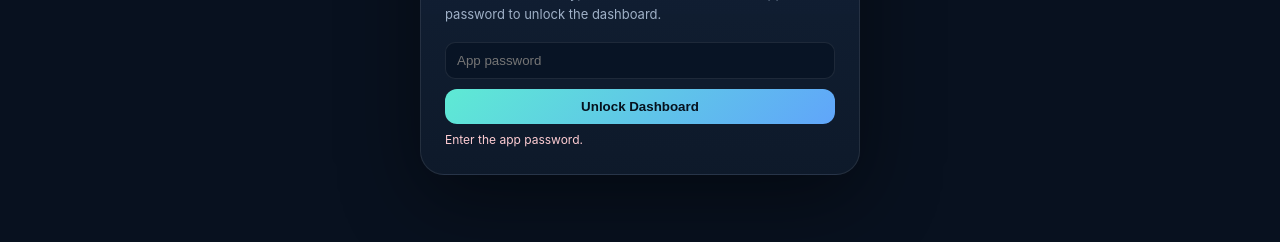
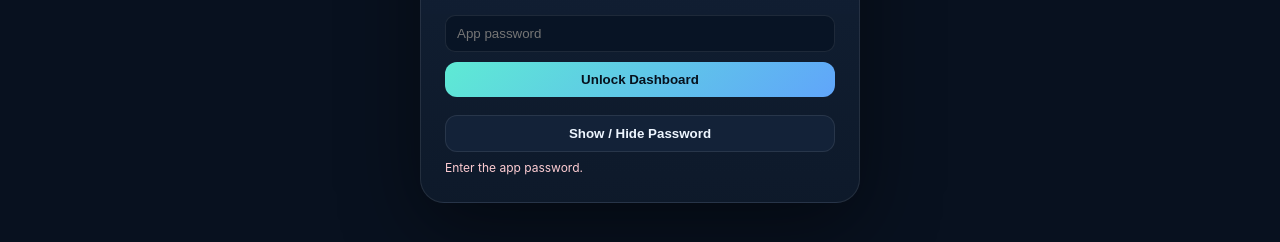
Before and after one commit to zareifsalah-bit/electricity-split-app, a plain HTML site: page index.html in a window 1280 px wide. Both pictures are taken after a click on the button "Unlock Dashboard". Shown: the part 386-628 px from the top of the page. Drawn offline with Linux system fonts and the light colour scheme.

Commit message:
Add files via upload

```diff
--- a/index.html
+++ b/index.html
@@ -95,8 +95,9 @@ radial-gradient(800px 420px at 100% 0%,rgba(96,165,250,.14),transparent 60%),var
     <h1>Electricity Split</h1>
     <div class="lock-copy">Your bill data is encrypted on this device. Enter the app password to unlock the dashboard.</div>
     <div class="lock-row">
-      <input id="unlockPassword" type="password" placeholder="App password" autocomplete="current-password" onkeydown="if(event.key==='Enter') unlockApp()">
+      <input id="unlockPassword" type="password" placeholder="App password" autocomplete="off" autocapitalize="none" autocorrect="off" spellcheck="false" onkeydown="if(event.key==='Enter') unlockApp()">
       <button class="primary" onclick="unlockApp()">Unlock Dashboard</button>
+      <button type="button" onclick="toggleUnlockPassword()" style="margin-top:8px">Show / Hide Password</button>
     </div>
     <div id="lockError" class="lock-error"></div>
   </section>
@@ -235,7 +236,22 @@ let saveChain=Promise.resolve();
 
 const bytesToB64 = bytes => btoa(String.fromCharCode(...bytes));
 const b64ToBytes = b64 => Uint8Array.from(atob(b64), c => c.charCodeAt(0));
+function canonicalizePassword(value){
+  return String(value ?? '')
+    .normalize('NFKC')
+    .replace(/[\u200B-\u200D\u2060\uFEFF\u200E\u200F\u061C]/g,'')
+    .replace(/[٠-٩]/g,d=>'0123456789'['٠١٢٣٤٥٦٧٨٩'.indexOf(d)])
+    .replace(/[۰-۹]/g,d=>'0123456789'['۰۱۲۳۴۵۶۷۸۹'.indexOf(d)])
+    .trim();
+}
+function toggleUnlockPassword(){
+  const input=document.getElementById('unlockPassword');
+  input.type=input.type==='password'?'text':'password';
+  input.focus();
+}
+
 async function deriveKey(password,salt){
+  password=canonicalizePassword(password);
   const base=await crypto.subtle.importKey('raw',new TextEncoder().encode(password),'PBKDF2',false,['deriveKey']);
   return crypto.subtle.deriveKey({name:'PBKDF2',salt,iterations:180000,hash:'SHA-256'},base,{name:'AES-GCM',length:256},false,['encrypt','decrypt']);
 }
@@ -258,7 +274,7 @@ function queueEncryptedSave(){
 async function unlockApp(){
   const input=document.getElementById('unlockPassword');
   const error=document.getElementById('lockError');
-  const password=input.value;
+  const password=canonicalizePassword(input.value);
   if(!password){error.textContent='Enter the app password.';return;}
   error.textContent='Unlocking…';
   try{
@@ -288,9 +304,9 @@ function lockApp(){
   document.getElementById('unlockPassword').focus();
 }
 function verifyAdmin(){
-  const candidate=prompt('Enter the app password to modify this saved bill:');
+  const candidate=canonicalizePassword(prompt('Enter the app password to modify this saved bill:'));
   if(candidate===null) return false;
-  if(candidate!==sessionPassword){alert('Incorrect password.');return false;}
+  if(candidate!==canonicalizePassword(sessionPassword)){alert('Incorrect password.');return false;}
   return true;
 }
 
```
